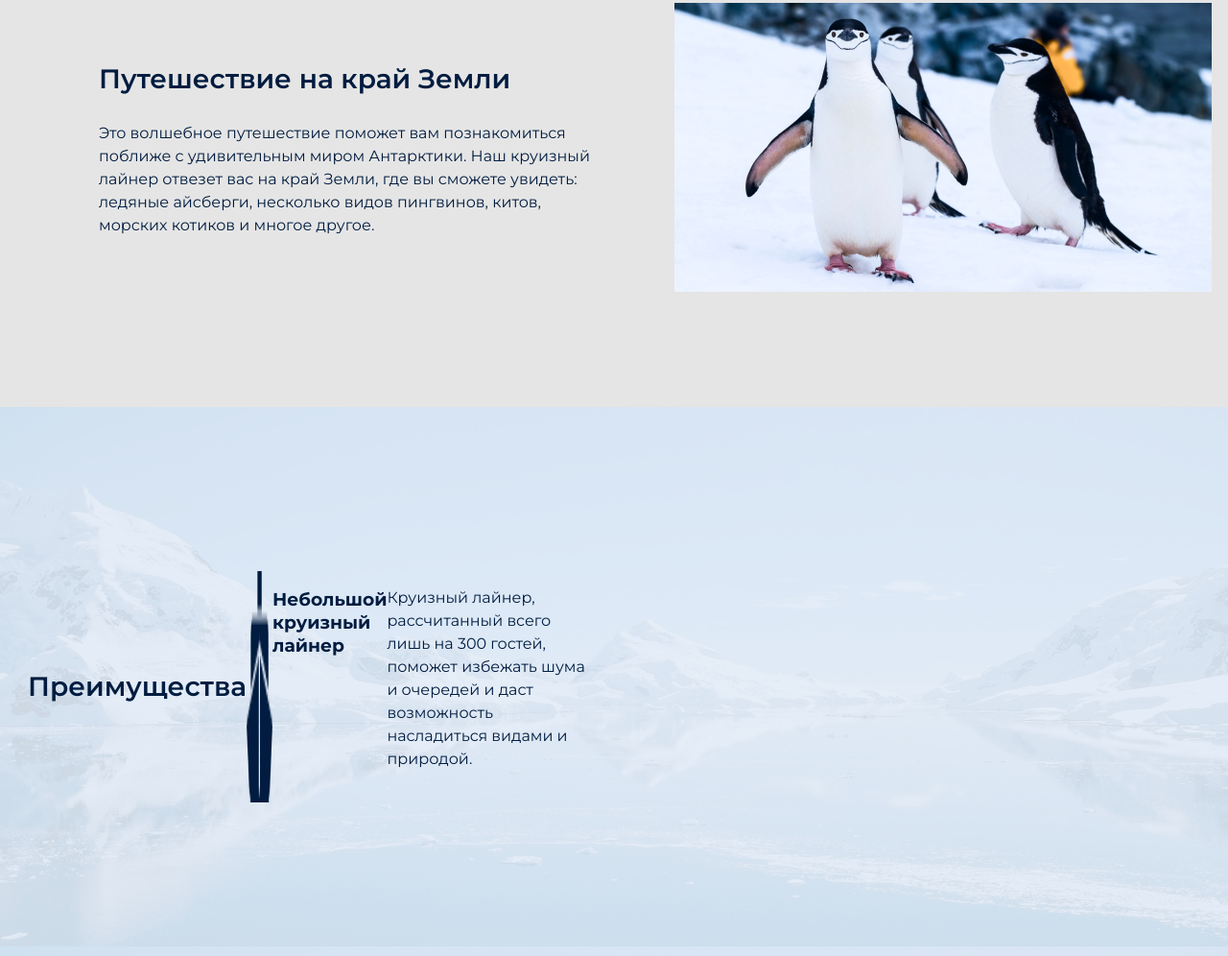
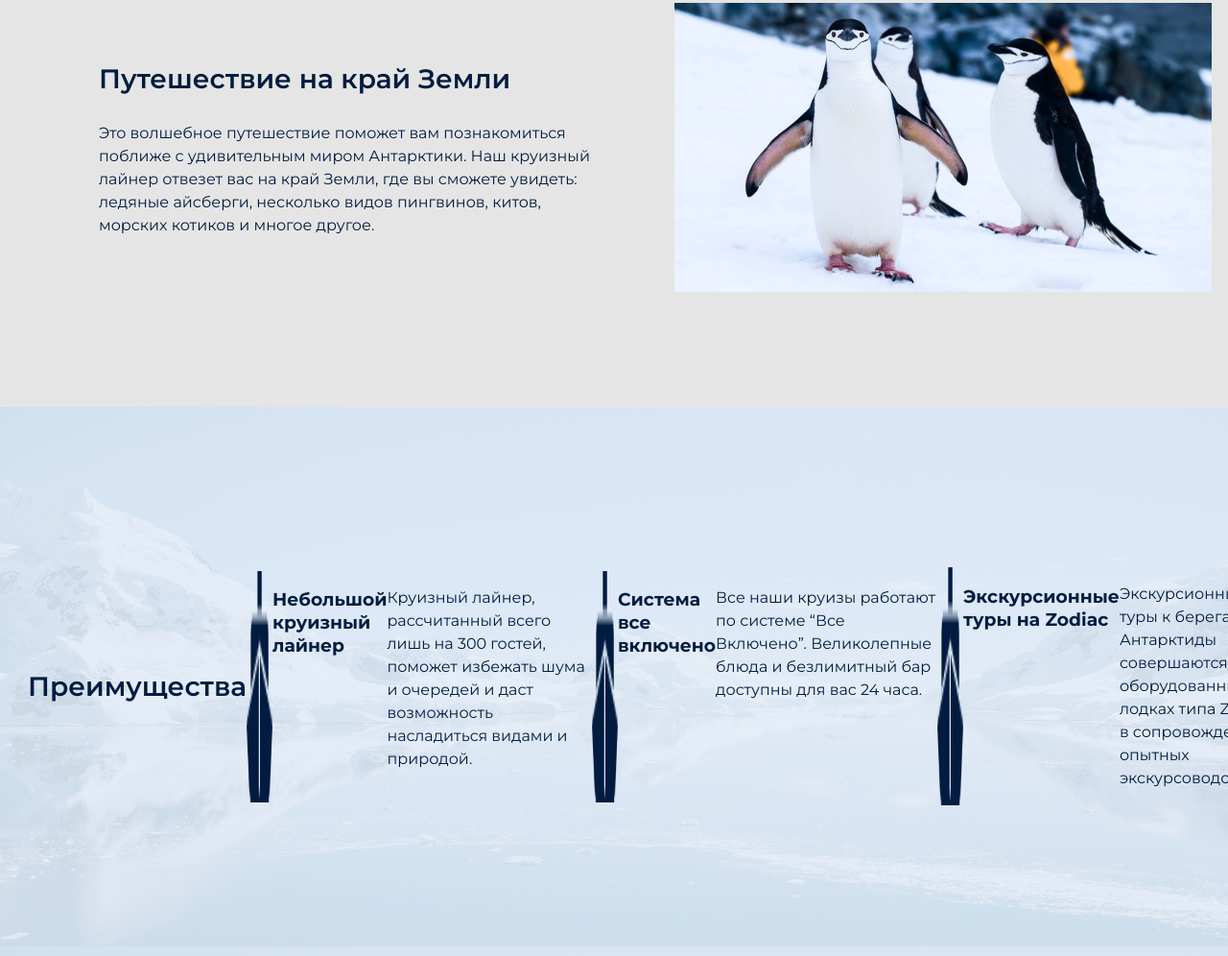
Before and after one commit to dermorgenstern/AntarcticCruises, a website: page main.html in a window 1280 px wide. Shown: the part 767-1763 px from the top of the page at 96% size. Drawn offline with Linux system fonts and the light colour scheme.

Commit message:
добавляет centering back

```diff
--- a/main.css
+++ b/main.css
@@ -14,7 +14,7 @@ body {
 
 .container {
   width: 1366px;
-  /* margin: 0 auto; */
+  margin: 0 auto;
 }
 
 .header {
--- a/main.html
+++ b/main.html
@@ -51,10 +51,18 @@
                 </p>
             </div>
             <div class="advantage-item">
-
+                <img src="./img/Boat.png">
+                <h3>Система все включено</h3>
+                <p>
+                    Все наши круизы работают по системе “Все Включено”. Великолепные блюда и безлимитный бар доступны для вас 24 часа.
+                </p>
             </div>
             <div class="advantage-item">
-
+                <img src="./img/Boat.png">
+                <h3>Экскурсионные туры на Zodiac</h3>
+                <p>
+                    Экскурсионные туры к берегам Антарктиды совершаются         на оборудованных лодках типа Zodiac в сопровождении опытных экскурсоводов.
+                </p>
             </div>
         </section>
         <section class="currentOffers"></section>
```
